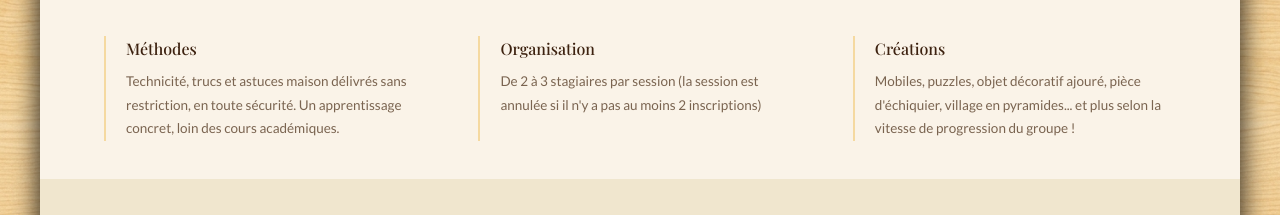
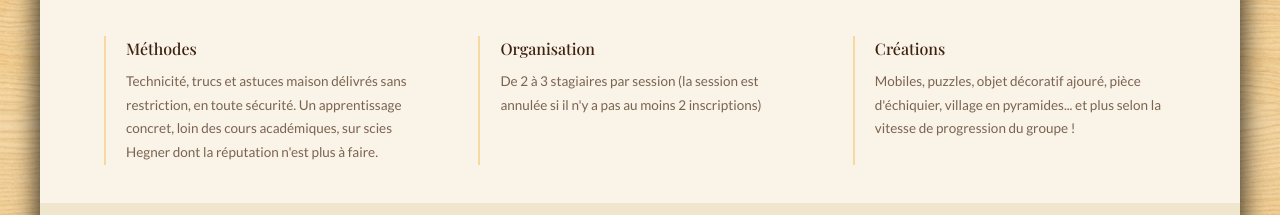
Before and after one commit to Liutwin/stage-bois-bretagne, a React (Vite) app in the folder frontend/: page / in a window 1280 px wide. Shown: the part 544-759 px from the top of the page. Built offline with nearby package versions, Linux system fonts and the light colour scheme; no server answers; a web font is replaced by a local one.

Commit message:
fix: correction d'une faille dans le règles de port

```diff
--- a/frontend/src/pages/HomePage.tsx
+++ b/frontend/src/pages/HomePage.tsx
@@ -119,7 +119,8 @@ export function HomePage() {
           <h3>Méthodes</h3>
           <p>
             Technicité, trucs et astuces maison délivrés sans restriction,
-            en toute sécurité. Un apprentissage concret, loin des cours académiques.
+            en toute sécurité. Un apprentissage concret, loin des cours académiques,
+            sur scies Hegner dont la réputation n'est plus à faire.
           </p>
         </div>
         <div className={styles.pillar}>
```
Also changed, not shown: 2 other files (tests, documents, lock files or other folders).
